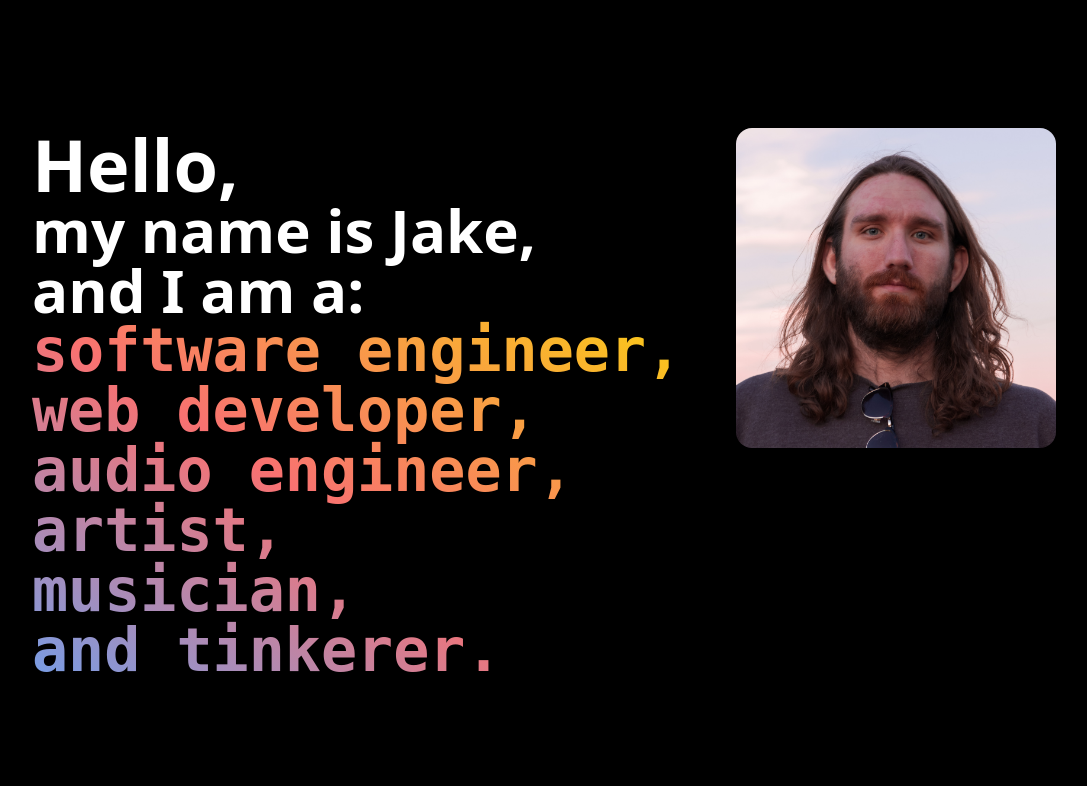
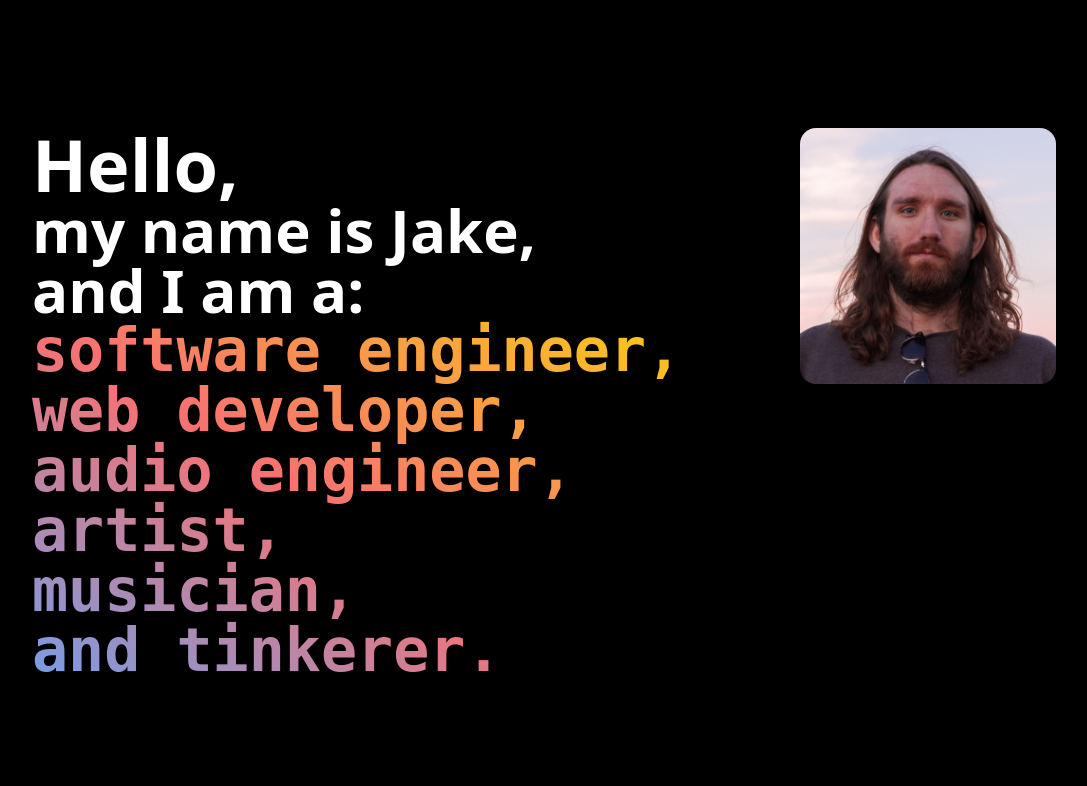
Before and after one commit to jkile/jake-kile, a Next.js app: page / in a window 1280 px wide. Shown: the top 786 px of the page, without its empty margins (96-1183 px from the left). Built offline with nearby package versions, Linux system fonts and the light colour scheme; grey boxes are pictures that could not be loaded.

Commit message:
fix/updated imageicon to use next image

```diff
--- a/components/ui/ImageIcon/ImageIcon.js
+++ b/components/ui/ImageIcon/ImageIcon.js
@@ -1,9 +1,10 @@
 import React from 'react';
+import Image from "next/image";
 import classnames from "classnames";
 
 export default function ImageIcon(props) {
     return (
-        <img
+        <Image width={props.size || 64} height={props.size || 64}
             src={props.src ? props.src : `https://source.unsplash.com/random/${props.size ? props.size + "x" + props.size : "64x64"}`}
             alt=""
             className={classnames(`
--- /dev/null
+++ b/next.config.js
@@ -0,0 +1,5 @@
+module.exports = {
+    images: {
+        domains: ["source.unsplash.com"]
+    }
+}
```
